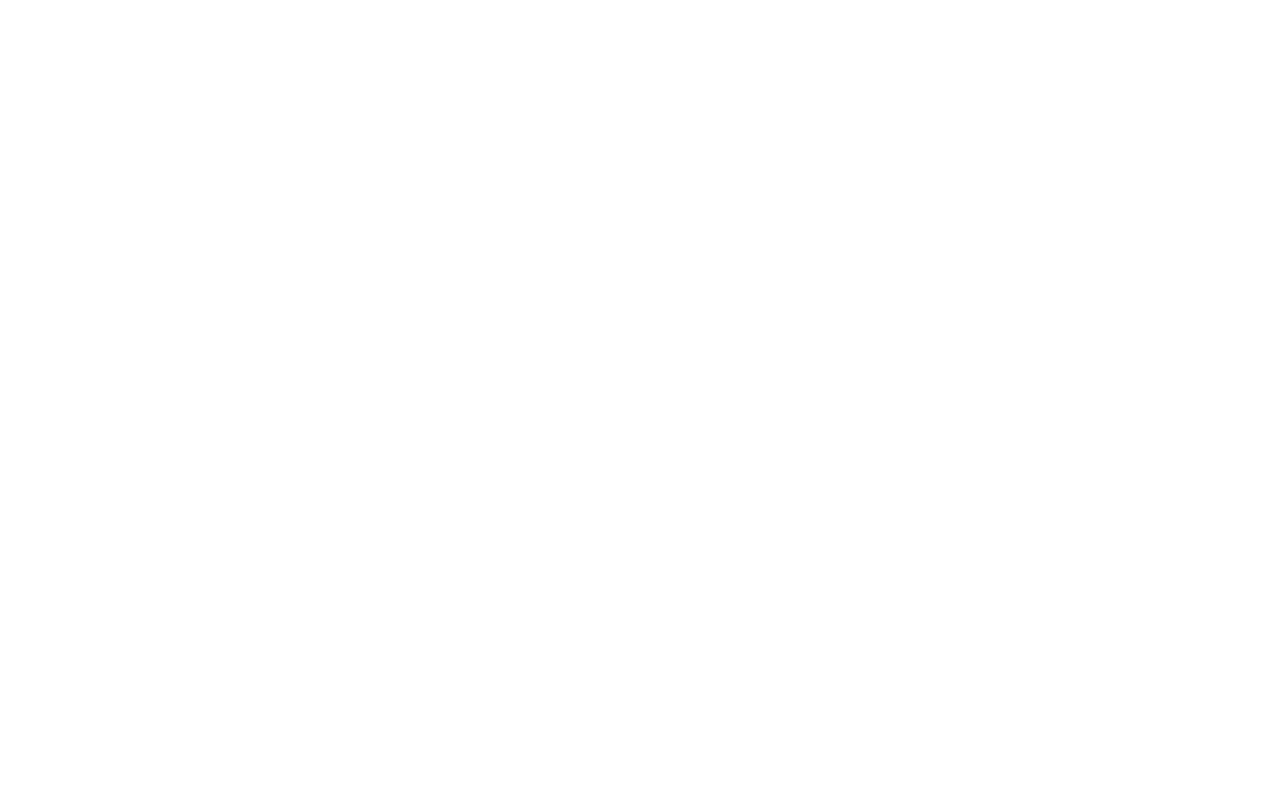
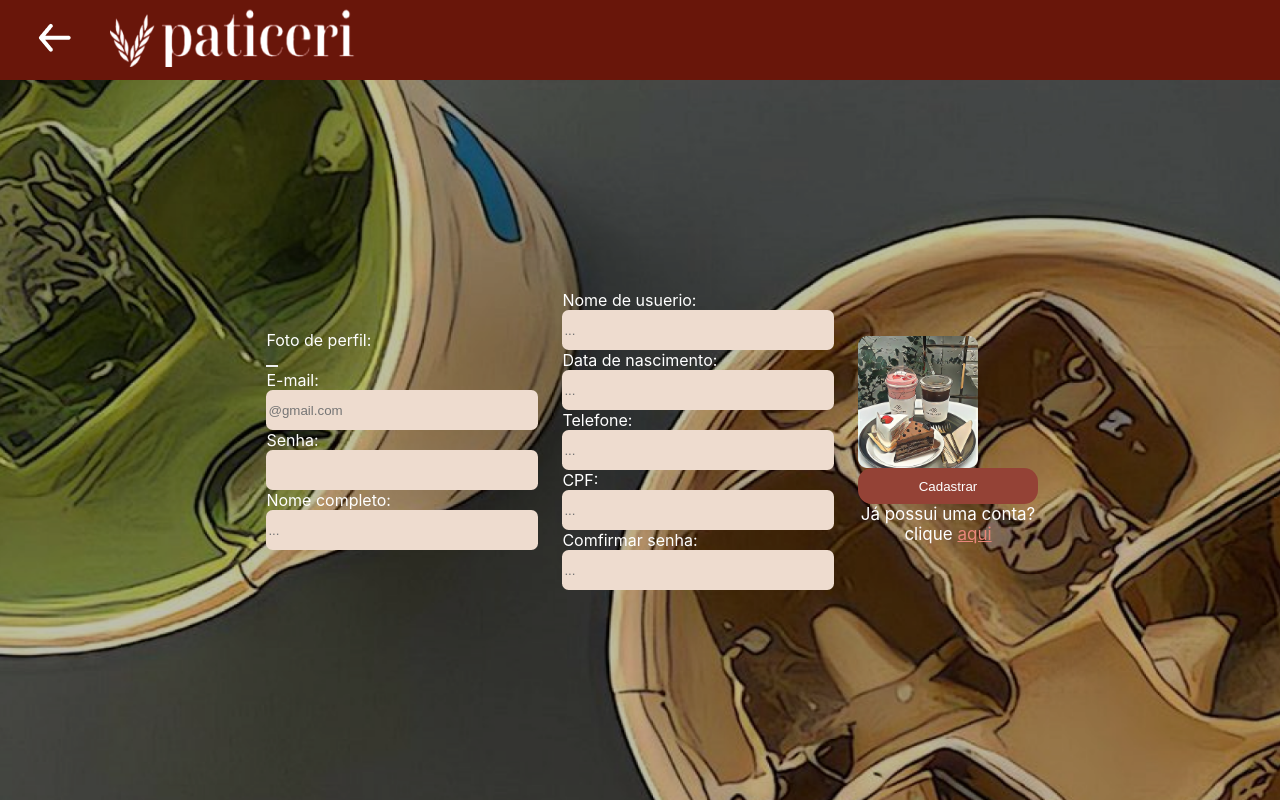
Before and after one commit to Johncarioca/TCC---doceria-, a React (Create React App) app in the folder site/: page /cadastrouser in a window 1280 px wide. Before the commit this address had no page. Built offline with nearby package versions, Linux system fonts and the light colour scheme.

Commit message:
cadatro user

```diff
--- a/site/src/index.js
+++ b/site/src/index.js
@@ -13,7 +13,7 @@
 import LoginUsuario from './pages/usuario/loginCliente';
 import TabelaProduto from './pages/adm/tabelaProduto';
 import CardapioGeral from './pages/usuario/cardapioGeral';
-
+import CadastroUsuario   from './pages/usuario/cadastro';
 
 
 const root = ReactDOM.createRoot(document.getElementById('root'));
@@ -28,6 +28,8 @@
       <Route path='/loginUsuario' element = {<LoginUsuario/>}/>
       <Route path='/tabelaProduto' element = {<TabelaProduto/>}/>
       <Route path='/cardapiogeral' element = {<CardapioGeral/>}/>
+      <Route path='/cadastrouser' element = {<CadastroUsuario/>}/>
+
     </Routes>
 
     </BrowserRouter>
--- a/site/src/pages/usuario/cadastro/index.js
+++ b/site/src/pages/usuario/cadastro/index.js
@@ -0,0 +1,88 @@
+import './index.scss'
+import  CabeçarioLogin from '../../../components/cabecalhoLogin/index.js'
+
+export default function CadastroUsuario (){
+
+    return(
+
+
+        <main className="loginusuario">
+            <CabeçarioLogin/>
+
+            <section className = " cont1-cadastro">
+
+                <div className="subcon1-cadastro">
+                    <div className="inpucont-cadastro">
+                        <p> Foto de perfil: </p>
+
+                        <div className="inserir-imagem">
+                            <button className="colocar"  />
+                        </div>
+                    </div>
+
+                    <div className='inpucont-cadastro'>
+                            <label >E-mail:</label>
+                            <input className='input-cadastro' type="text" placeholder='@gmail.com' />
+                        </div>
+
+                        <div className='inpucont-cadastro'>
+                            <label>Senha:</label>
+                            <input className='input-cadastro'type="password" />
+                        </div>
+
+                        <div className='inpucont-cadastro'>
+                            <label > Nome completo:</label>
+                            <input className='input-cadastro' type="text" placeholder='...' />
+                        </div>
+                </div>
+
+                <div className="subcon1-cadastro">
+
+                        <div className='inpucont-cadastro'>
+                            <label > Nome de usuerio:</label>
+                            <input className='input-cadastro' type="text" placeholder='...' />
+                        </div>
+
+                        <div className='inpucont-cadastro'>
+                            <label > Data de nascimento:
+                            </label>
+                            <input className='input-cadastro' type="text" placeholder='...' />
+                        </div>
+
+                        <div className='inpucont-cadastro'>
+                            <label > Telefone:</label>
+                            <input className='input-cadastro' type="text" placeholder='...' />
+                        </div>
+
+                        <div className='inpucont-cadastro'>
+                            <label > CPF: </label>
+                            <input className='input-cadastro' type="text" placeholder='...' />
+                        </div>
+                        <div className='inpucont-cadastro'>
+                            <label > Comfirmar senha: </label>
+                            <input className='input-cadastro' type="text" placeholder='...' />
+                        </div>
+                </div>
+
+
+                <div className="subcon3-cadastro">
+
+                    <img className="fun-cad" src="../assets/image/cardloginuser.png" />
+
+                    <button className="bt-cadastrar">
+                        Cadastrar
+                    </button>
+
+                    <div className="link-loginuser" >
+                        <p> Já possui uma conta? </p>
+                        <p>clique <a className="a-loginuser" href="../loginUsuario">aqui</a> </p>
+                    </div>
+
+                </div>
+
+            </section>
+        </main>
+
+    );
+
+}
--- a/site/src/pages/usuario/cadastro/index.scss
+++ b/site/src/pages/usuario/cadastro/index.scss
@@ -0,0 +1,79 @@
+
+.loginusuario{
+
+    display: flex;
+    flex-direction: column;
+
+    .cont1-cadastro{
+        display: flex;
+        flex-direction: row;
+        background-image:url(../../../../public/assets/image/fund_cadastrouser.png);
+        width: 100vw;
+        height: 90vh;
+        background-repeat: no-repeat;
+        background-size: 118% 100%;
+        background-position: 47%;
+        justify-content: center;
+
+        align-items: center;
+
+
+
+    }
+
+    .subcon1-cadastro{
+
+        display: flex;
+        flex-direction: column;
+        justify-content: space-between;
+       margin-left: 3vh ;
+
+
+    }
+
+    .subcon2-cadastro{
+
+        display: flex;
+        flex-direction: column;
+        justify-content: space-between;
+
+
+    }
+    .subcon3-cadastro{
+
+        display: flex;
+        flex-direction: column;
+        justify-content: space-between;
+       margin-left: 3vh ;
+
+
+    }
+    .inpucont-cadastro{
+
+        display: flex;
+        flex-direction: column;
+        width: 17em;
+        color: #ffffff;
+        justify-content: space-between;
+
+    }
+
+    .input-cadastro{
+        background-color: #EEDCCF;
+        border-radius: 0.5em;
+        height: 5vh;
+    }
+
+
+
+
+
+    .bt-cadastrar{
+            color: #ffffff;
+            background-color: #944236;
+            width: 14vw;
+            height: 4.5vh;
+            border-radius: 14px;
+            align-self: center;
+        }
+}
--- a/site/src/pages/usuario/loginCliente/index.js
+++ b/site/src/pages/usuario/loginCliente/index.js
@@ -19,7 +19,7 @@
 
                     <div className="link-loginuser" >
                         <p>Não possui um cadastro ? </p>
-                        <p>clique <a className="a-loginuser" href="">aqui</a> </p>
+                        <p>clique <a className="a-loginuser" href="../cadastrouser">aqui</a> </p>
                     </div>
 
 
--- a/site/src/pages/usuario/loginCliente/index.scss
+++ b/site/src/pages/usuario/loginCliente/index.scss
@@ -64,6 +64,7 @@
 
     }
 
+
     .inpucont-loginuser{
 
         display: flex;
@@ -80,4 +81,9 @@
         height: 5vh;
     }
 
+    .fun-cad{
+
+        width: 15vh;
+    }
+
 }
```
Also changed, not shown: site/public/assets/image/fund_cadastrouser.png (added).
